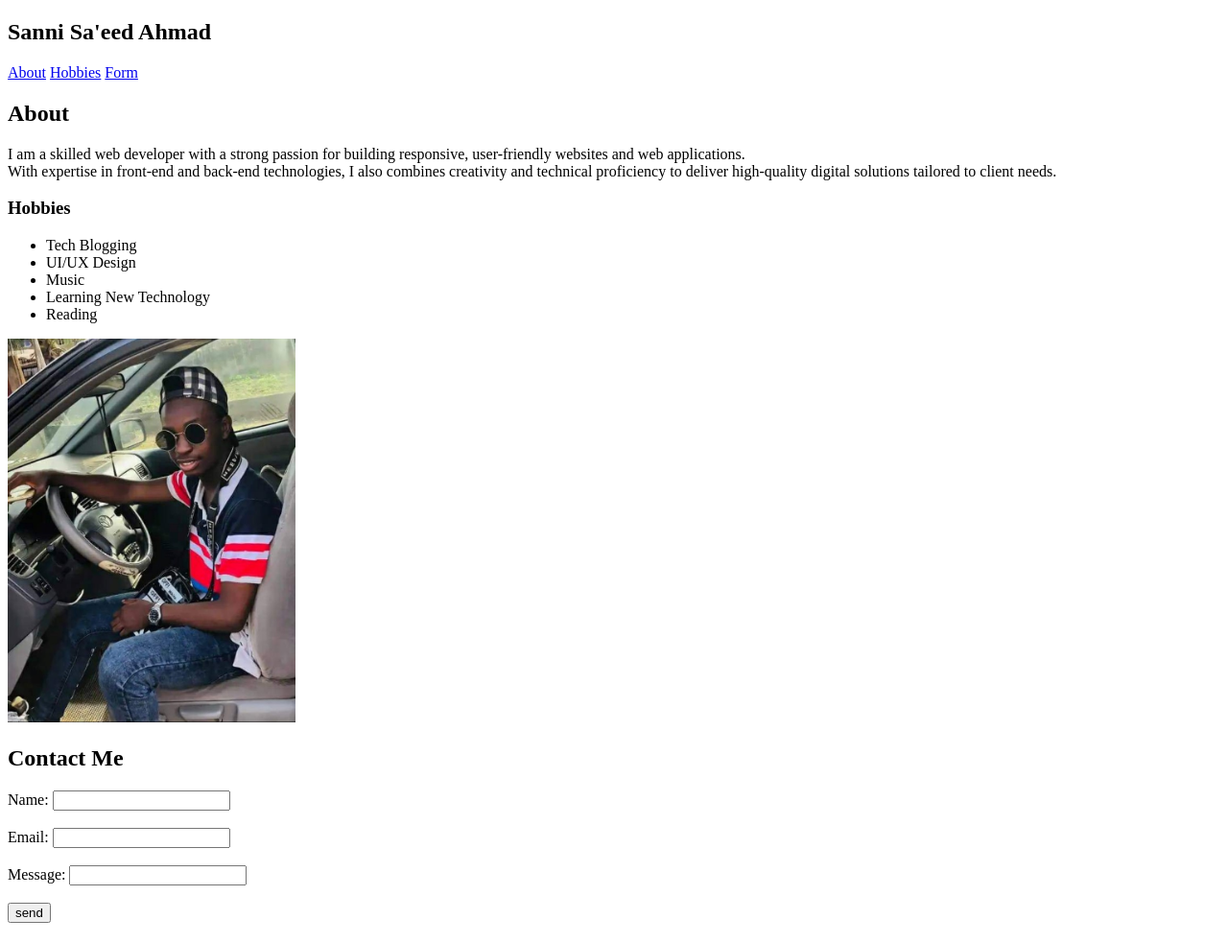
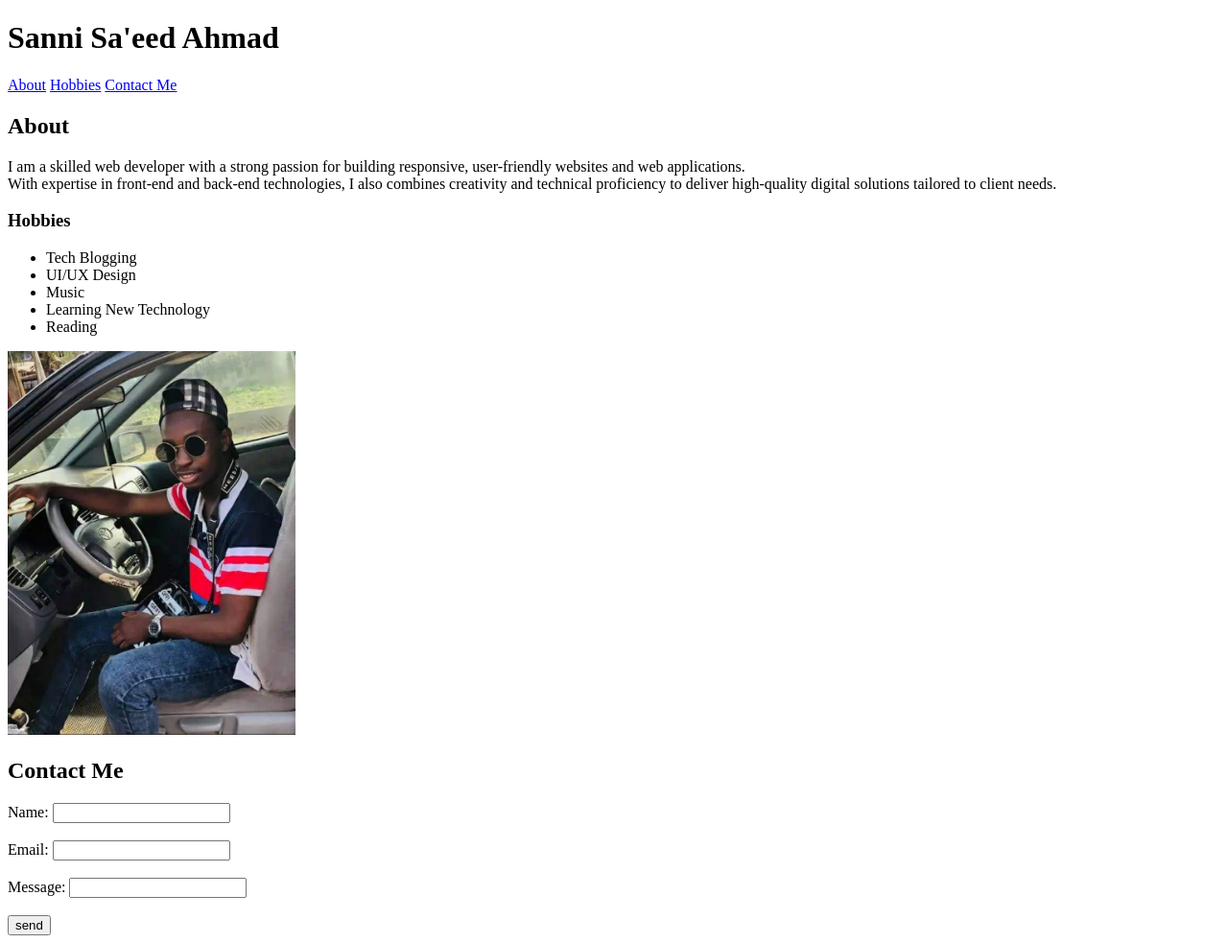
Before and after one commit to Ahmad23-hub/task-1, a plain HTML site: page index.html in a window 1280 px wide. Shown: the whole page at 96% size. Drawn offline with Linux system fonts and the light colour scheme.

Commit message:
correction

```diff
--- a/index.html
+++ b/index.html
@@ -6,20 +6,28 @@
     <title>Personal homepage</title>
 </head>
 <body>
-    <main>
-        <section>
+    <header class="site-header">
+       <div class="container">
           <h1>Sanni Sa'eed Ahmad</h1>
+       </div>
           <!--Navigation menu-->
           <nav>
             <a href="#about">About</a>
             <a href="#hobbies">Hobbies</a>
-                <a href="#form">Form</a>
+            <a href="#contact me">Contact Me</a>
           </nav>
-        </section>
+    </header>
+        <section id="about" class="about-section">
+          <div class="container">
+            <h2 id="#about">About</h2>
+            <p>I am a skilled web developer with a strong passion for building responsive,
+                 user-friendly websites and web applications.<br> With expertise in front-end and back-end technologies,
+                 I also combines creativity and technical proficiency to deliver high-quality digital solutions tailored to client needs.
+            </p>
+          </div>
         <section>
-            <h2 id="#about">About</h2>
-            <p>I am a skilled web developer with a strong passion for building responsive, user-friendly websites and web applications.<br> With expertise in front-end and back-end technologies, I also combines creativity and technical proficiency to deliver high-quality digital solutions tailored to client needs.</p>
-            <p>
+        <section id="hobbies" class="hobbies-section">
+          <div class="container">
             <h3>Hobbies</h3>
               <ul>
                 <li>Tech Blogging</li>
@@ -28,10 +36,12 @@
                 <li>Learning New Technology</li>
                 <li>Reading</li>
               </ul>
-            </p>
+          </div>
+      </section>
             <img src="Screenshot_20240217_132109_Facebook.jpg"alt="My profile picture"width="300" height="400">
-            <form>
-                <h2>Contact Me</h2>
+      <section id="contact me">
+        <form class="contact me">
+          <h2 id="#contact me">Contact Me</h2>
           <label for="name">Name:</label>
           <input type="text"id="name"name="name"><br><br>
           <label for="email">Email:</label>
@@ -40,15 +50,6 @@
           <input type="textarea"id="message"name="message"><br><br>
           <input type="submit"value="send">
         </form>
-
-
-
-
-
-
-
-
-</p>
       </section>
     </main>
 </body>
```
Lines whose indentation alone changed are shown as unchanged.
